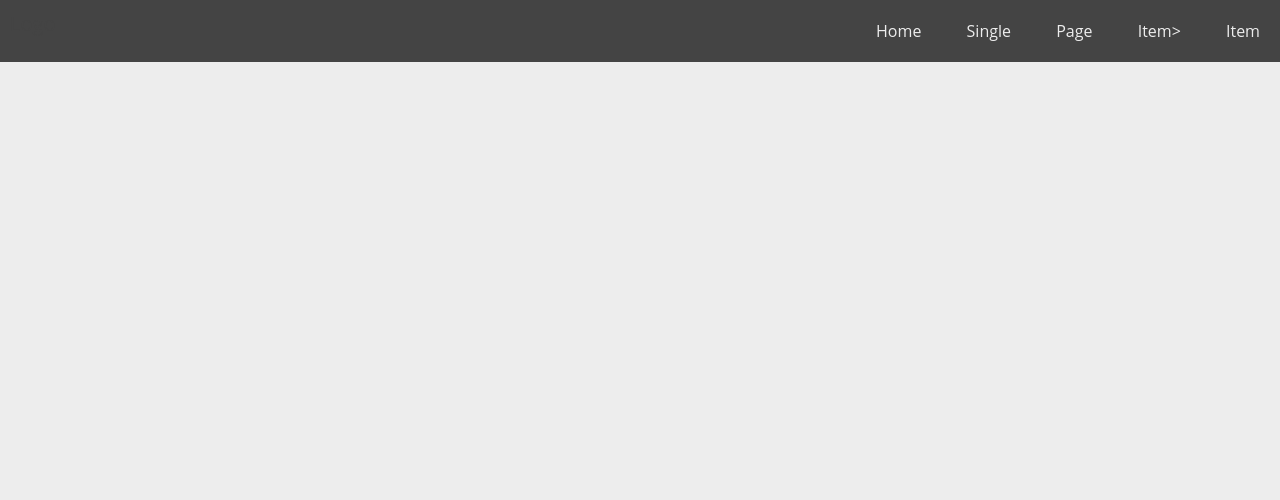
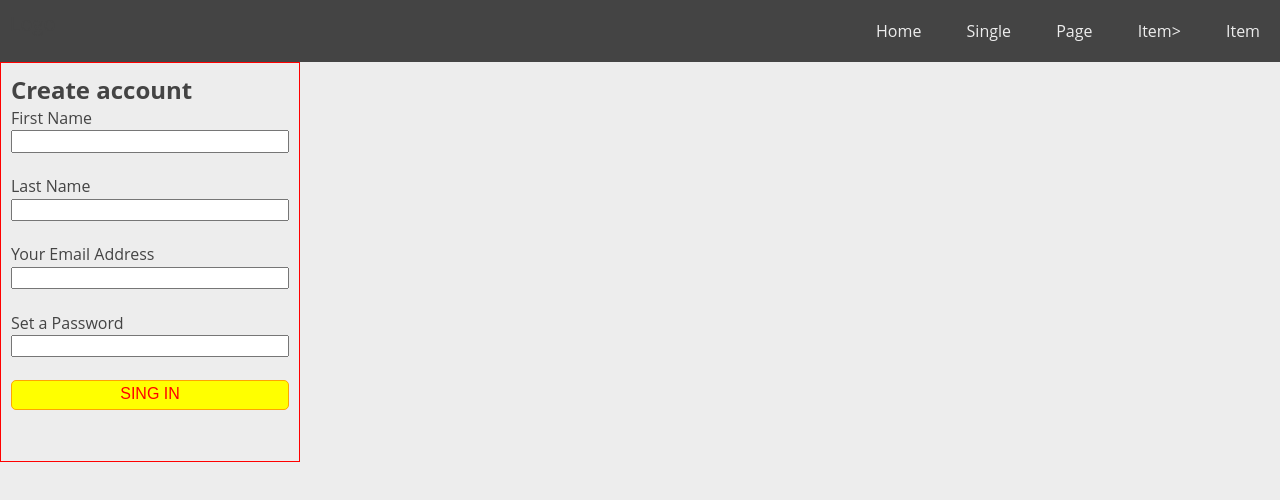
Before and after one commit to fabio-gond/firstBoilerplate, a PHP site: page / in a window 1280 px wide. Shown: the top 500 px of the page. Run offline with PHP 8.4, Linux system fonts and the light colour scheme.

Commit message:
Create card and start create form

```diff
--- a/assets/css/main.css
+++ b/assets/css/main.css
@@ -1190,6 +1190,86 @@ body {
   border-top: 1px solid #ededed; }
 
 /* CSS Document */
+/* line 3, ../sass/components/_card.scss */
+.card, .card > .image {
+  border: #ddd 1px solid; }
+
+/* line 7, ../sass/components/_card.scss */
+.card {
+  padding: 0;
+  height: 450px;
+  width: 350px; }
+
+/* line 13, ../sass/components/_card.scss */
+.card > .image {
+  /*background-image: url("https://images.unsplash.com/photo-1511225160131-38607044acc7?ixlib=rb-0.3.5&s=7e61429ce86a13776775fa88f7c3ec9a&auto=format&fit=crop&w=1350&q=80");
+  background-size: cover;*/
+  background: url(https://images.unsplash.com/photo-1511225160131-38607044acc7?ixlib=rb-0.3.5&s=7e61429ce86a13776775fa88f7c3ec9a&auto=format&fit=crop&w=1350&q=80) no-repeat center/cover;
+  width: 100%;
+  height: 60%; }
+
+/* line 21, ../sass/components/_card.scss */
+.place, .date, .description {
+  padding: 0 10px; }
+
+/* line 25, ../sass/components/_card.scss */
+.place {
+  font-size: 20px; }
+
+/* line 29, ../sass/components/_card.scss */
+.date {
+  color: #0099ff;
+  font-size: 14px;
+  font-weight: bold; }
+
+/* line 35, ../sass/components/_card.scss */
+.price-string {
+  position: absolute;
+  display: block;
+  right: 15px;
+  bottom: 10px; }
+
+/* line 42, ../sass/components/_card.scss */
+.price {
+  font-weight: bold;
+  font-size: 25px; }
+
+/* line 47, ../sass/components/_card.scss */
+.description {
+  color: #444;
+  font-size: 14px; }
+
+/* CSS Document */
+/* line 3, ../sass/components/_form.scss */
+.form {
+  padding: 10px;
+  width: 300px;
+  height: 400px;
+  border: 1px solid red; }
+
+/* line 10, ../sass/components/_form.scss */
+span {
+  display: block; }
+
+/* line 18, ../sass/components/_form.scss */
+.error {
+  color: red;
+  visibility: hidden; }
+
+/* line 23, ../sass/components/_form.scss */
+input {
+  width: 100%; }
+
+/* line 27, ../sass/components/_form.scss */
+.submit {
+  height: 30px;
+  border: 1px solid orange;
+  border-radius: 5px;
+  background-color: yellow;
+  color: red;
+  font: bold 15px; }
+
+/* CSS Document */
 /* Informativa Cookie
 ------------------------------------------------------------------ */
 /* line 4, ../sass/components/_cookie-bar.scss */
--- /dev/null
+++ b/assets/sass/components/_form.scss
@@ -0,0 +1,34 @@
+/* CSS Document */
+
+.form {
+  padding: 10px;
+  width: 300px;
+  height: 400px;
+  border: 1px solid red;
+}
+
+span{
+  display: block;
+}
+
+.form>.title {
+
+}
+
+.error {
+  color:red;
+  visibility: hidden;
+}
+
+input {
+  width: 100%;
+}
+
+.submit {
+  height: 30px;
+  border: 1px solid orange;
+  border-radius: 5px;
+  background-color: yellow;
+  color: red;
+  font: bold 15px;
+}
--- a/assets/sass/main.scss
+++ b/assets/sass/main.scss
@@ -27,6 +27,8 @@
 // 5. Components
 @import
   'components/button',
+  'components/card',
+  'components/form',
   'components/modal',
   'components/cookie-bar';
 
--- /dev/null
+++ b/includes/partials/card.html
@@ -0,0 +1,7 @@
+<div class="card col-33">
+  <div class="image"></div>
+	<h3 class="place">Viaggio sola andata per il messico!</h3>
+	<span class="date">Settembre 2018</span>
+	<p class="description">Saluta famiglia e amici e voli verso una nuova vita!</p>
+	<span class="price-string">da <span class="price">490,00 €</span></span>
+</div>
--- /dev/null
+++ b/includes/partials/form.html
@@ -0,0 +1,16 @@
+<div class="form">
+  <h2 class="title">Create account</h2>
+  <span>First Name</span>
+  <input type="text" class="f-name">
+  <span class="error error-f-name">! Enter your first name</span>
+  <span>Last Name</span>
+  <input type="text" class="l-name">
+  <span class="error error-l-name">! Enter your last name</span>
+  <span>Your Email Address</span>
+  <input type="text" class="email">
+  <span class="error error-email">! Enter your email</span>
+  <span>Set a Password</span>
+  <input type="text" class="password">
+  <span class="error error-password">! Enter a password</span>
+  <input class="submit" type="submit" value="SING IN"/>
+</div>
--- a/index.php
+++ b/index.php
@@ -10,8 +10,11 @@
 
 <body>
   <?php include "includes/partials/header.php"; ?>
-  <main class="content">
-
+  <?php include "includes/partials/form.html"; ?>
+  <main class="content grid">
+    <?php include "includes/partials/card.html"; ?>
+    <?php include "includes/partials/card.html"; ?>
+    <?php include "includes/partials/card.html"; ?>
   </main>
   <script src="assets/js/vendor/docready.js"></script>
   <?php
```
Also changed, not shown: assets/sass/components/_card.scss (added, +50 -0 lines), includes/partials/header.php (indentation only).
